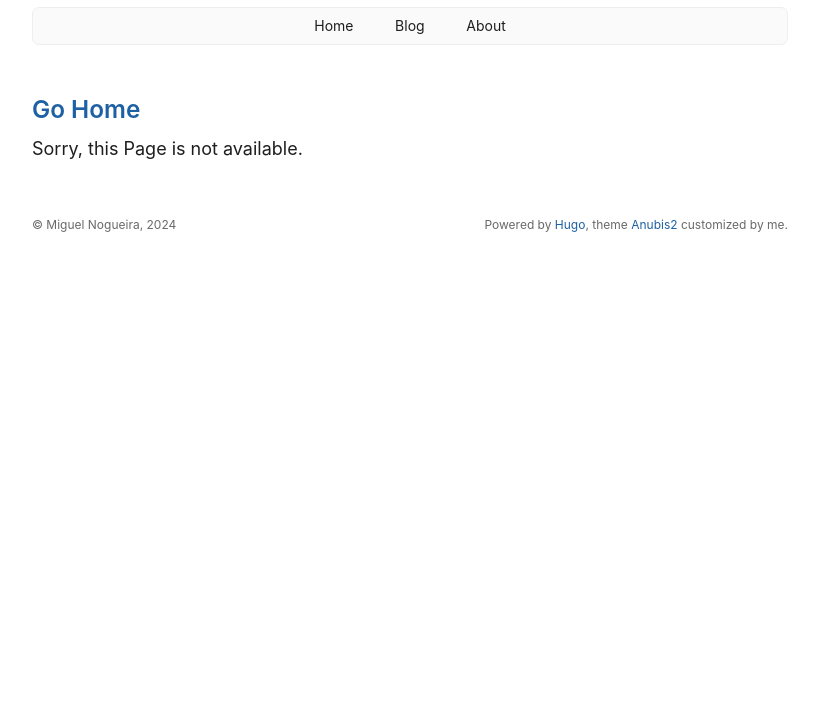
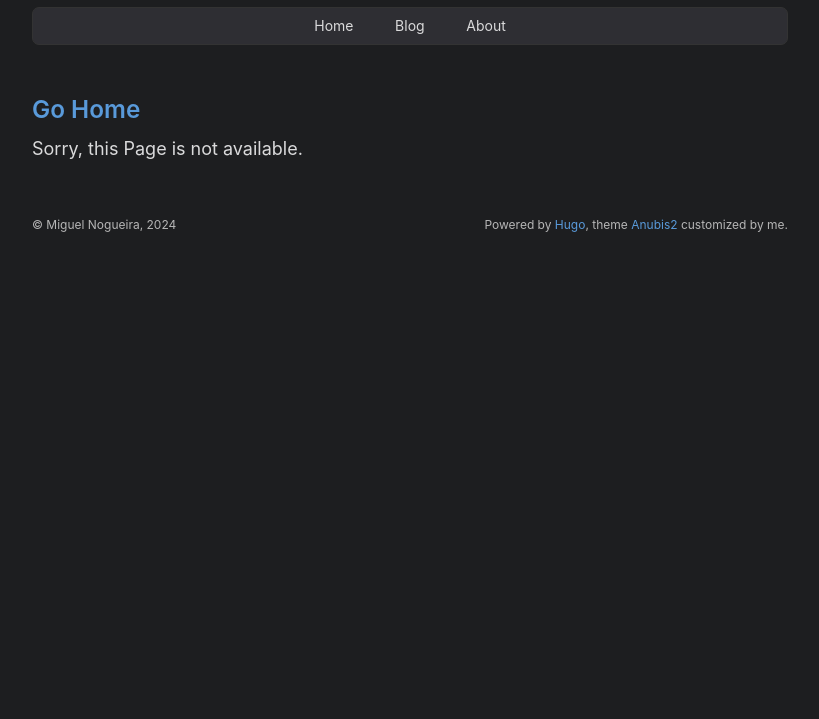
Before and after one commit to Madril/madril.github.io, a plain HTML site: page 404.html in a window 1280 px wide. Shown: the part 81-800 px from the top of the page, without its empty margins (230-1049 px from the left). Drawn offline with Linux system fonts and the light colour scheme.

Commit message:
new build

```diff
--- a/404.html
+++ b/404.html
@@ -20,6 +20,8 @@
 
 <link rel="icon" type="image/x-icon" href="https://www.miguelnogueira.com/favicon.ico">
 <link rel="apple-touch-icon-precomposed" href="https://www.miguelnogueira.com/favicon.png">
+
+
 
 
 
@@ -176,6 +178,8 @@
 
 
 
+
+
         <div class="theme-switcher">
             <span class="inline-svg">
 
@@ -198,7 +202,7 @@
 
     <script>
         const STORAGE_KEY = 'user-color-scheme'
-        const defaultTheme = "light"
+        const defaultTheme = "dark"
 
         let currentTheme
         let switchButton
```
Also changed, not shown: about/index.html (+5 -1 lines), categories/index.html (+5 -1 lines), index.html (+5 -1 lines), posts/hello_world/index.html (+5 -1 lines), posts/index.html (+5 -1 lines), tags/index.html (+5 -1 lines).
